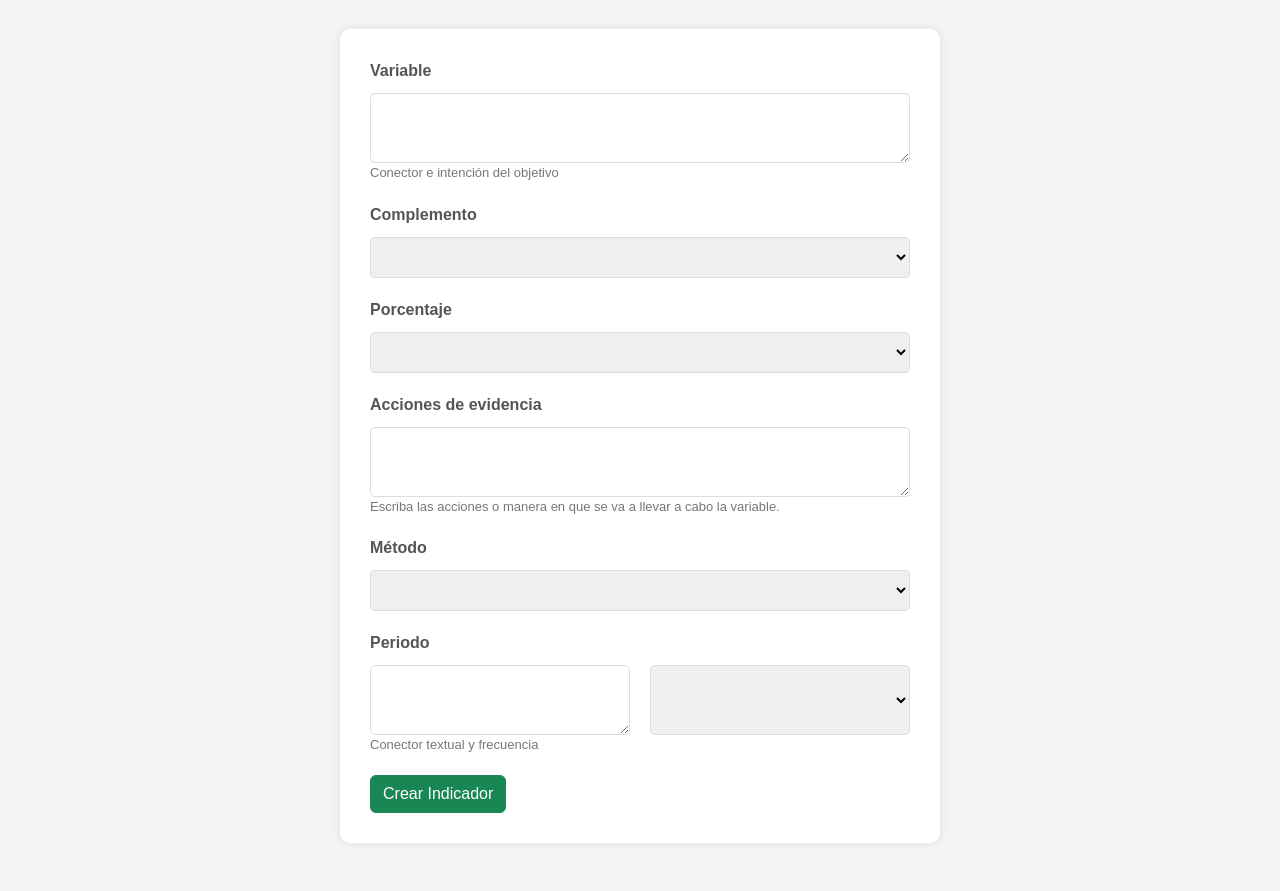
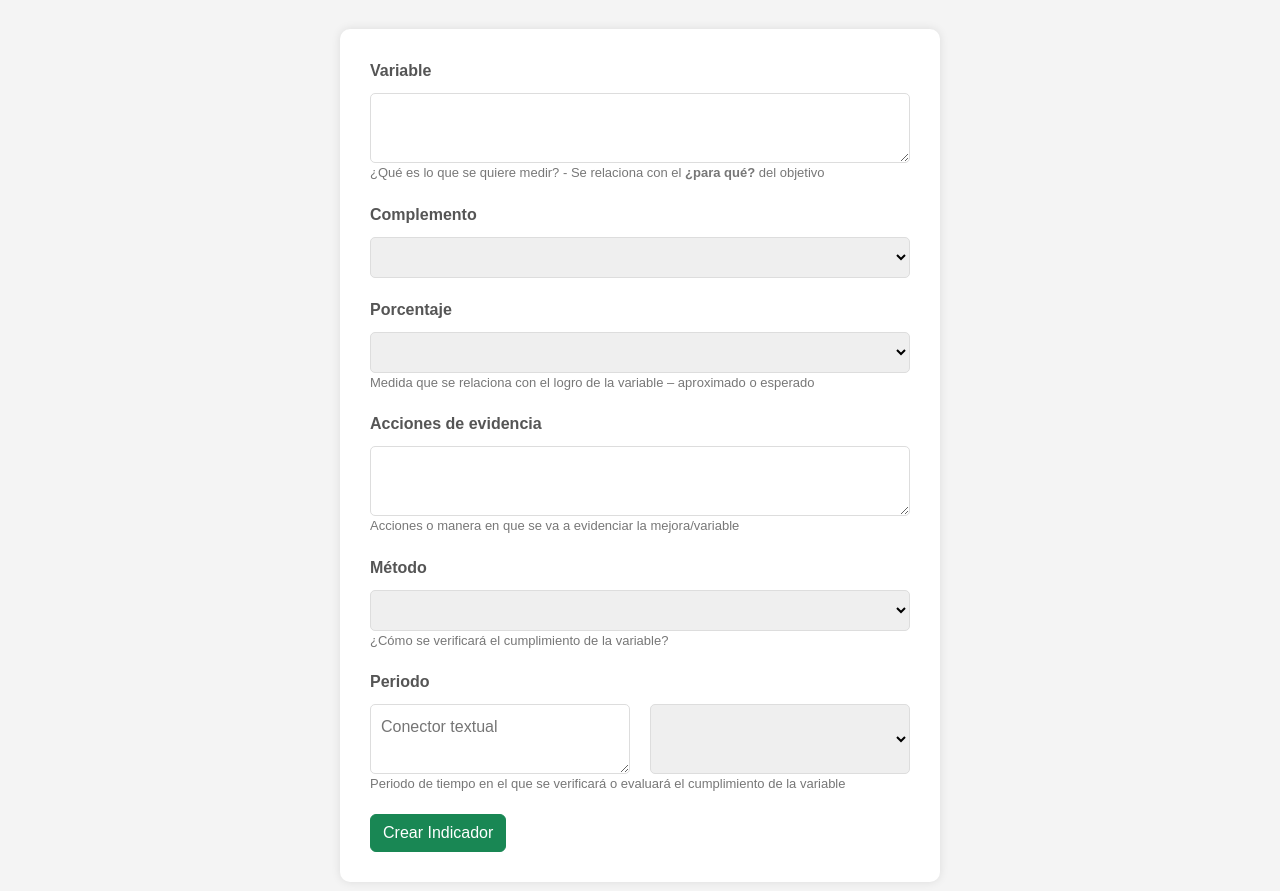
Before and after one commit to antoniOropeza/simulador, a plain HTML site: page assets/indicador.html in a window 1280 px wide. Shown: the part 71-962 px from the top of the page. Before the commit the page ends 934 px from the top, so only its background shows below. Drawn offline with nearby package versions, Linux system fonts and the light colour scheme.

Commit message:
Cambios descripción
Se actualizan descripciones de los textos

```diff
--- a/assets/indicador.html
+++ b/assets/indicador.html
@@ -30,7 +30,7 @@
             <div class="combo-container">
                 <div class="combo-label">Variable</div>
                 <textarea id="variable" oninput="contarLetras()" readonly></textarea>
-                <div class="combo-description">Conector e intención del objetivo</div>
+                <div class="combo-description"> ¿Qué es lo que se quiere medir? - Se relaciona con el <strong>¿para qué?</strong> del objetivo</div>
             </div>
 
             <div class="combo-container">
@@ -71,12 +71,12 @@
                     <option value="10% ">10%</option>
                     <option value="5% ">5%</option>
                 </select>
-                <div class="combo-description"></div>
+                <div class="combo-description">Medida que se relaciona con el logro de la variable – aproximado o esperado</div>
             </div>
             <div class="combo-container">
                 <div class="combo-label">Acciones de evidencia</div>
                 <textarea id="acciones" oninput="contarLetras()"></textarea>
-                <div class="combo-description">Escriba las acciones o manera en que se va a llevar a cabo la variable.</div>
+                <div class="combo-description">Acciones o manera en que se va a evidenciar la mejora/variable</div>
             </div>
 
             <div class="combo-container">
@@ -91,13 +91,13 @@
                     <option value="a traves de un reporte en SIAP ">a traves de un reporte en SIAP</option>
                     <option value="mediante el buzon de quejas ">mediante el buzon de quejas</option>
                 </select>
-                <div class="combo-description"></div>
+                <div class="combo-description">¿Cómo se verificará el cumplimiento de la variable?</div>
             </div>
 
             <div class="combo-container">
                 <div class="combo-label">Periodo</div>
                 <div class="combos-group">
-                    <textarea id="conector" oninput="contarLetras()"></textarea>
+                    <textarea id="conector" placeholder="Conector textual" oninput="contarLetras()"></textarea>
                     <br>
                     <select id="frecuencia" onchange="contarLetras()">
                         <option value=""></option>
@@ -110,7 +110,7 @@
                         <option value="diario ">diario</option>
                     </select>
                 </div>
-                <div class="combo-description">Conector textual y frecuencia</div>
+                <div class="combo-description">Periodo de tiempo en el que se verificará o evaluará el cumplimiento de la variable</div>
             </div>
 
             <button type="button" class="btn btn btn-success" data-bs-toggle="modal" data-bs-target="#staticBackdrop">
```
